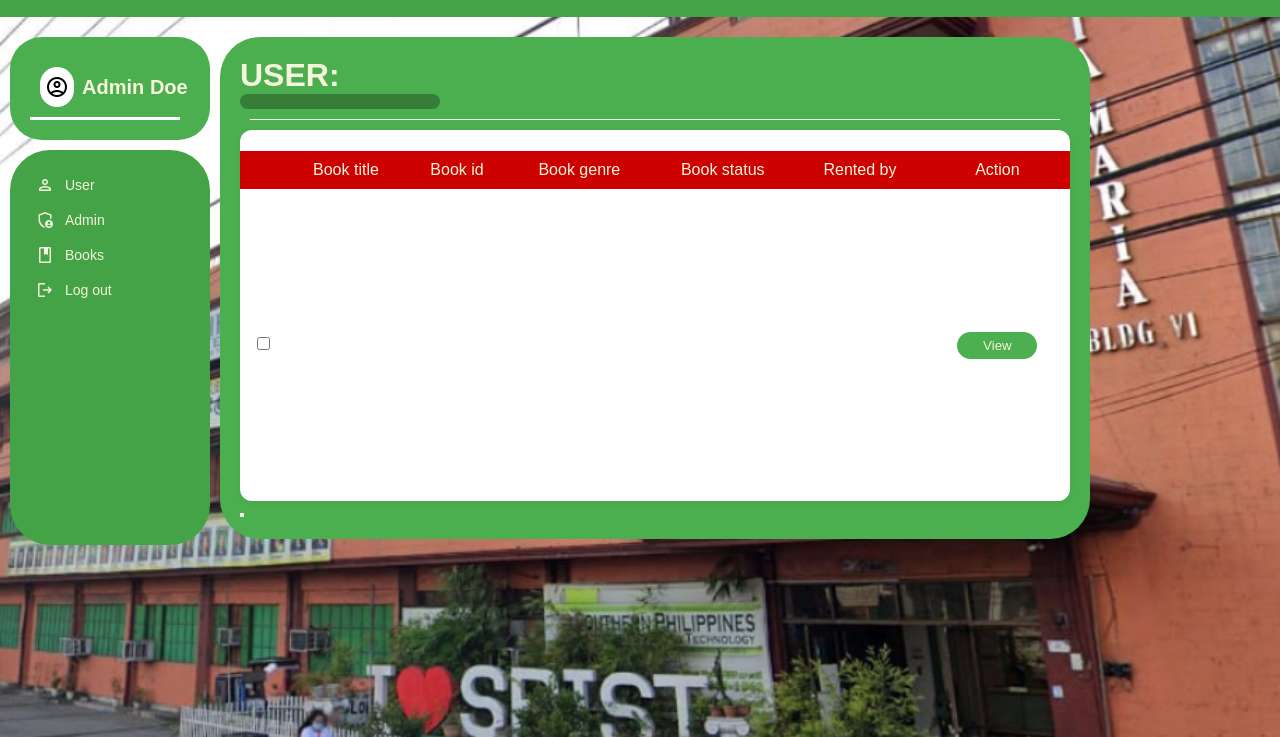
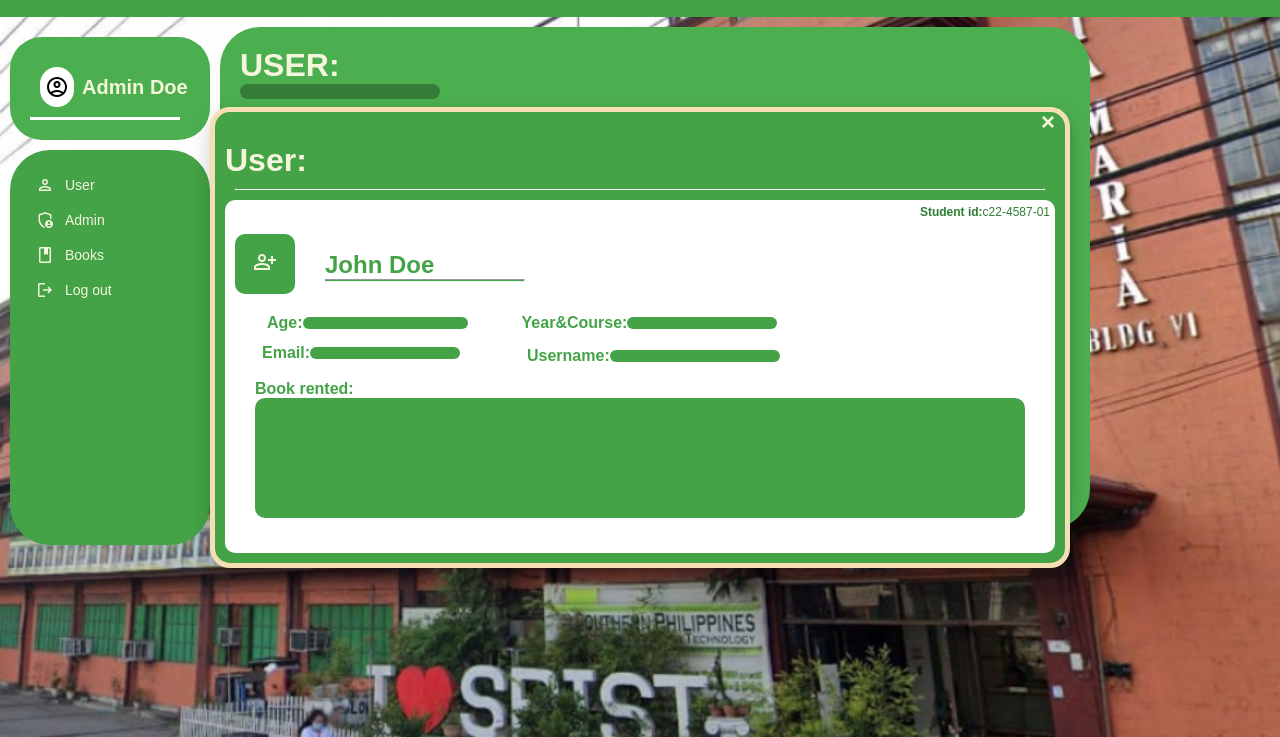
Before and after one commit to azzra11/REPONIJOWEL, a plain HTML site: page REPONIJOWEL/components/pages/server/user.html in a window 1280 px wide. Both pictures are taken after a click on the button "View". Shown: the part 63-800 px from the top of the page. Drawn offline with nearby package versions, Linux system fonts and the light colour scheme.

Commit message:
connect modals

```diff
--- a/REPONIJOWEL/ASSETS/cssFolder/user.css
+++ b/REPONIJOWEL/ASSETS/cssFolder/user.css
@@ -206,81 +206,213 @@ padding: 10px;
   background-color: wheat;
   transform: scale(00.5rem);
 }
-/* Modal overlay */
-.modal-overlay {
+.modal-overlay{
   position: fixed;
   top: 0;
   left: 0;
   width: 100%;
   height: 100%;
-  background-color: rgba(0, 0, 0, 0.4);
+  background-color: 3px solid white;
   display: none;
   justify-content: center;
   align-items: center;
   animation: fadeIn 0.3s ease-in-out;
 }
-/* Modal box */
-.modal {
-  background: white;
-  border: 6px solid #3f9142;
-  border-radius: 40px;
-      padding: 30px;
-      text-align: center;
-      max-width: 400px;
+.modal{
+  background-color: #44a347;
+  color: white;
+  padding: 10px 10px;
+  border-radius: 20px;
+  width: auto;
+  box-shadow: 0 8px 20px rgba(0, 0, 0, 0.2);
   animation: scaleUp 0.3s ease-in-out;
+  border: 5px solid wheat;
+}
+.container{
+  padding: 10px 0 0;
+  display: inline-block;
+  align-items: center;
+  justify-content: center;
+  position: fixed;
+}
+.xbtn{
+  display: flex;
+  align-items: center;
+  justify-content: flex-end;
+  padding: 0 0 20px 0;
+  height: 10px;
+}
+.close-btn{
+   font-size: 1.5rem;
+   font-weight: bold;
+   cursor: pointer;
+   border: none;
+   outline: none;
+   background: none;
+}
+.close-btn:hover{
+  transform: scale(1.5);
+}
+.done-btn:hover{
+  background-color: wheat;
+  transform: scale(1.05);
+}
+.containeruser{
+  padding: 20px 0 0;
+  display: inline-block;
+  align-items: center;
+  justify-content: center;
+  position: fixed;
 }
 
-    .modal p {
-      font-size: 20px;
-      color: #3f9142;
-      margin-bottom: 20px;
+.maincontentuser {
+  width: auto;
+  background-color: #4caf4f;
+  border-radius: 40px;
 }
 
-    .modal-buttons {
+.contentarea {
+  color: white;
+  width: auto;
+  padding: 20px;
+}
+
+.spacerdiv {
+  background-color: white;
+  width: 810px;
+  height: 1px;
+}
+
+.spacecontainer {
+  padding: 10px;
+}
+
+.infosection {
+  width: auto;
+  min-height: 350px;
+  background-color: white;
+  border-radius: 10px;
+  padding: 0 0 30px 0;
+  color: #2e7d32;
+}
+
+.stdidcontainer {
+  display: flex;
+  align-items: center;
+  justify-content: flex-end;
+  font-size: 12px;
+  padding: 5px;
+}
+
+.userprofile {
+  display: flex;
+  align-items: center;
+  justify-content: space-between;
+}
+
+.photocontainer {
+  background-color: #44a347;
   display: flex;
   justify-content: center;
-      gap: 20px;
+  align-items: center;
+  width: 60px;
+  height: 60px;
+  aspect-ratio: 1rem;
+  border-radius: 10px;
 }
 
-    .modal button {
-      background-color: #3f9142;
-      color: white;
-      border: none;
-      padding: 10px 30px;
-      font-size: 16px;
-      border-radius: 30px;
-      cursor: pointer;
-      transition: background-color 0.3s, transform 0.3s;
+.userinfocontainer {
+  display: flex;
+  align-items: center;
 }
 
-    .modal button:hover {
-      background-color: #357d38;
-      transform: scale(1.05);
+.userpersonalinfo {
+  padding: 0 15px;
+  display: inline-flex;
+  align-items: center;
+  justify-content: flex-start;
 }
 
-    @keyframes fadeIn {
-      from {
-        opacity: 0;
-      }
-      to {
-        opacity: 1;
-      }
+.ayc {
+  display: flex;
+  align-items: center;
 }
 
-    @keyframes scaleUp {
-      from {
-        transform: scale(0.9);
-      }
-      to {
-        transform: scale(1);
-      }
+.ageacontainer {
+  padding: 10px 27px 5px;
+  display: flex;
+  align-items: center;
+  justify-content: space-between;
 }
 
-    @keyframes fadeInPage {
-      from {
-        opacity: 0;
+.agediv {
+  padding: 5px;
+  width: 165px;
+  height: 12px;
+  background-color: #44a347;
+  border-radius: 10px;
 }
-      to {
-        opacity: 1;
+
+.YearCourse-container {
+  padding: 10px 27px 5px;
+  display: flex;
+  align-items: center;
+  justify-content: space-between;
 }
+
+.YearCoursediv {
+  padding: 5px;
+  width: 150px;
+  height: 12px;
+  background-color: #44a347;
+  border-radius: 10px;
 }
+
+.emuser {
+  display: flex;
+  align-items: center;
+}
+
+.emailcontaineruser{
+  padding: 5px 37px;
+  display: flex;
+  align-items: center;
+}
+
+.emaildivuser{
+  padding: 5px;
+  width: 150px;
+  height: 12px;
+  background-color: #44a347;
+  border-radius: 10px;
+}
+
+.usernamecontainer {
+  padding: 10px 30px 5px;
+  display: flex;
+  align-items: center;
+}
+
+.usernamediv {
+  padding: 5px;
+  width: 170px;
+  height: 12px;
+  background-color: #44a347;
+  border-radius: 10px;
+}
+
+.bookrentedcontainer {
+  padding: 10px 30px 5px;
+  display: block;
+  align-items: center;
+  justify-content: space-between;
+}
+
+.bookrenteddiv {
+  padding: 15px;
+  width: auto;
+  height: 120px;
+  background-color: #44a347;
+  border-radius: 10px;
+  align-items: center;
+}
--- a/REPONIJOWEL/ASSETS/cssFolder/userprof.css
+++ b/REPONIJOWEL/ASSETS/cssFolder/userprof.css
@@ -104,7 +104,7 @@ body {
   color: #ffffff;
 }
 
-.container {
+.containeruser{
   padding: 20px 0 0;
   display: inline-block;
   align-items: center;
@@ -112,7 +112,7 @@ body {
   position: fixed;
 }
 
-.maincontent {
+.maincontentuser {
   width: 870px;
   background-color: #4caf4f;
   border-radius: 40px;
--- a/REPONIJOWEL/components/pages/server/user.html
+++ b/REPONIJOWEL/components/pages/server/user.html
@@ -120,7 +120,7 @@
           <td></td>
           <td></td>
           <td>
-            <button class="btn edit-btn" onclick="showBookedit()">View</button>
+            <button class="btn edit-btn" onclick="showBookuser()">View</button>
           </td>
         </tr>
       </tbody>
@@ -136,20 +136,112 @@
   <!-- end of maincontent -->
 </main>
 
-<!-- Modal Structure for Logout -->
-<div class="modal-overlay" id="logoutModal">
-  <div class="modal">
-    <p>Are sure you want to log out?</p>
-    <div class="modal-buttons">
-      <button onclick="logout()">Yes</button>
-      <button onclick="closeModal()">No</button>
+
+<!-- modal userinfo -->
+  <div class="modal-overlay" id="modal-user">
+    <div class="modal">
+
+      <div class="xbtn">
+        <button onclick="closeModal()" class="close-btn">&times;</button>
+      </div>
+
+      <div class="contentareauser">
+        <h1>User:</h1>
+  <!-- spacecontainer start -->
+      <div class="spacecontainer">
+        <div class="spacerdiv"></div>
+      </div>
+  <!-- spacecontainer end -->
+
+  <!-- infosection start -->
+      <div class="infosection">
+
+  <!-- stdidcontainer start -->
+    <div class="stdidcontainer">
+      <div class="studidname" style="font-weight: bold; color: #2e7d32;">Student id: </div>
+      <div class="studid"><span style="font-weight: 50; color: #2e7d32;"> c22-4587-01</span></div>
+    </div>
+  <!-- stdidcontainer end -->
+
+  <!-- userinfo start -->
+    <div class="userinfocontainer">
+
+  <!-- userprofile start -->
+    <div class="userprofile" style="padding: 10px;">
+
+  <!-- photocontainer Start -->
+    <div class="photocontainer">
+  <!-- photodiv Start -->
+     <div class="photo"><span class="material-symbols-outlined">person_add</span></div>
+  <!-- photodiv end-->
+    </div>
+  <!-- photocontainer end -->
+
+  <!-- user name  start-->
+    <div class="usernamecontainer">
+      <div class="username" style="gap: 5px;">
+        <h2 style="color: #44a347; margin: 0;">John Doe</h2>
+        <hr style="background-color: #44a347; padding: 0.5px; width: 200px;">
+      </div>
+    </div>
+  <!-- user name  end-->
+    </div>
+  <!-- userprofile end -->
+    </div>
+  <!--end of infosection-->
+
+  <!-- userpersonalinfo start -->
+  <div class="userpersonalinfo">
+
+  <!-- start of ageyearcorse -->
+  <div class="ayc">
+
+  <!-- agecontainer start -->
+  <div class="ageacontainer">
+    <div class="age" style="font-weight: bold; color: #44a347;">Age: </div>
+    <div class="agediv"></div>
+  </div>
+  <!-- agecontainer end -->
+  </div>
+  <!-- userpersonalinfo end -->
+
+  <!-- start of Year&Course -->
+  <div class="YearCourse-container">
+    <div class="YearCourse" style="font-weight: bold; color: #44a347;">Year&Course: </div>
+    <div class="YearCoursediv"></div>
+  </div>
+  <!-- end of Year&Course -->
+  </div>
+  <!-- end of ageyearcorse -->
+
+  <!-- start  emuser-->
+  <div class="emuser">
+
+  <!-- start of email -->
+  <div class="emailcontaineruser">
+    <div class="email" style="font-weight: bold; color: #44a347;">Email: </div>
+    <div class="emaildivuser"></div>
+  </div>
+  <!-- end of email -->
+
+  <!-- start of username -->
+  <div class="usernamecontainer">
+    <div class="username" style="font-weight: bold; color: #44a347;">Username: </div>
+    <div class="usernamediv"></div>
+  </div>
+  <!-- end of username -->
+
+  </div>
+  <!-- start  emuser-->
+  <div class="bookrentedcontainer">
+    <div class="bookrented" style="font-weight: bold; color: #44a347;">Book rented: </div>
+    <div class="bookrenteddiv"></div>
+  </div>
+
+  </div> <!--end of maincontent-->
     </div>
   </div>
-</div>
 
-<!-- modal userinfo -->
-  <div class="modal-oaverlay-user" id="modal-">
-
-  </div>
+  <script src="/REPONIJOWEL/jsfolder/user.js"></script>
 </body>
 </html>
--- /dev/null
+++ b/REPONIJOWEL/jsfolder/user.js
@@ -0,0 +1,6 @@
+function showBookuser() {
+    document.getElementById('modal-user').style.display = 'flex';
+  }
+  function closeModal() {
+    document.getElementById('modal-user').style.display = 'none';
+ }
```
Also changed, not shown: REPONIJOWEL/components/modals/userprof.html (+2 -2 lines), REPONIJOWEL/components/pages/server/admin.html (+3 -3 lines), package.json (deleted, +0 -27 lines). Lines whose indentation alone changed are shown as unchanged.
